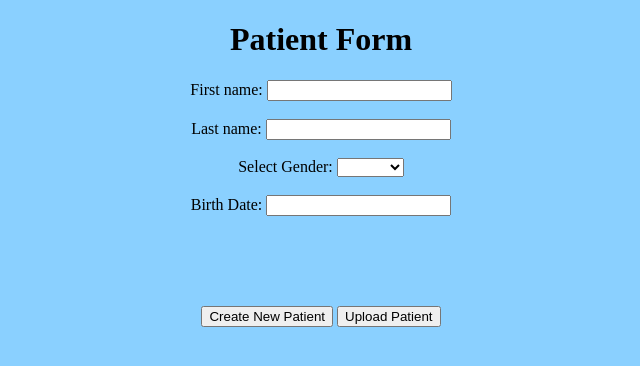
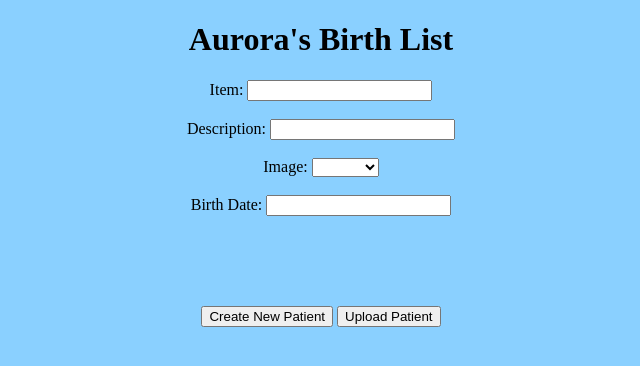
Before and after one commit to MaxGae/MaxGae.github.io, a plain HTML site: page index.html in a window 1280 px wide. Shown: the whole page, without its empty margins (319-959 px from the left). Drawn offline with Linux system fonts and the light colour scheme.

Commit message:
Update index.html

```diff
--- a/index.html
+++ b/index.html
@@ -1,20 +1,20 @@
 <!DOCTYPE html>
 <html>
   <head>
-    <title>Patients Tracer App</title>
+    <title>Aurora's Birth List</title>
     <link rel="stylesheet" href="./Styles/styles.css" />
   </head>
   <body>
-    <h1>Patient Form</h1>
+    <h1>Aurora's Birth List</h1>
     <form>
-      <label for="fname">First name:</label>
-      <input type="text" id="fname" name="fname">
+      <label for="iname">Item:</label>
+      <input type="text" id="name" name="iname">
       <br><br>
-      <label for="lname">Last name:</label>
-      <input type="text" id="lname" name="lname">
+      <label for="iinfo">Description:</label>
+      <input type="text" id="iinfo" name="iinfo">
       <br><br>
-      <label for="gender">Select Gender:</label>
-      <select name="gender" id="gender">
+      <label for="iimage">Image:</label>
+      <select name="iimage" id="iimage">
         <option value="None"></option>
         <option value="Male">Male</option>
         <option value="Female">Female</option>
```
